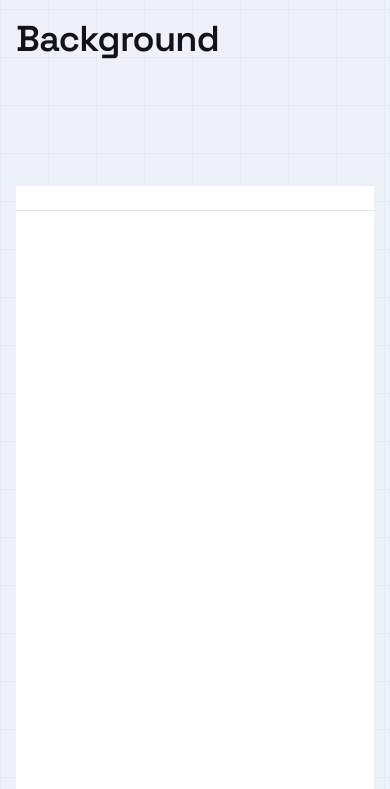
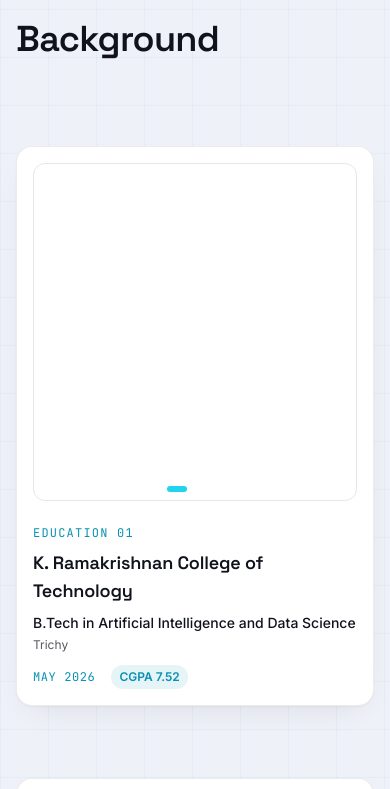
Before and after one commit to ajaykumar098/ajaykumar-portfolio, a React (Vite) app: page / in a window 390 px wide. Shown: the part 1143-1932 px from the top of the page. Built offline with nearby package versions, Linux system fonts and the light colour scheme.

Commit message:
fix: education section mobile responsiveness

```diff
--- a/src/components/sections/Education.jsx
+++ b/src/components/sections/Education.jsx
@@ -21,11 +21,11 @@ export default function Education() {
         <PlayButton narration={narrations.education} />
       </div>
 
-      <div className="space-y-0">
+      <div className="space-y-6 lg:space-y-0">
         {items.map((edu, index) => (
-          <div key={edu.id} className="h-screen flex items-center justify-center overflow-hidden">
-            <article className="grid lg:grid-cols-[60%_40%] gap-6 p-6 md:p-8 rounded-2xl panel h-[85vh]">
-              <div className="h-[75vh] w-full">
+          <div key={edu.id} className="py-6 flex items-center justify-center">
+            <article className="grid grid-cols-1 lg:grid-cols-[60%_40%] gap-6 p-4 md:p-6 lg:p-8 rounded-2xl panel h-auto lg:h-[85vh]">
+              <div className="h-[40vh] lg:h-[75vh] w-full">
                 <ImageCarousel images={edu.images} alt={edu.institution} className="rounded-none h-full" />
               </div>
               <div className="flex flex-col justify-center">
```
